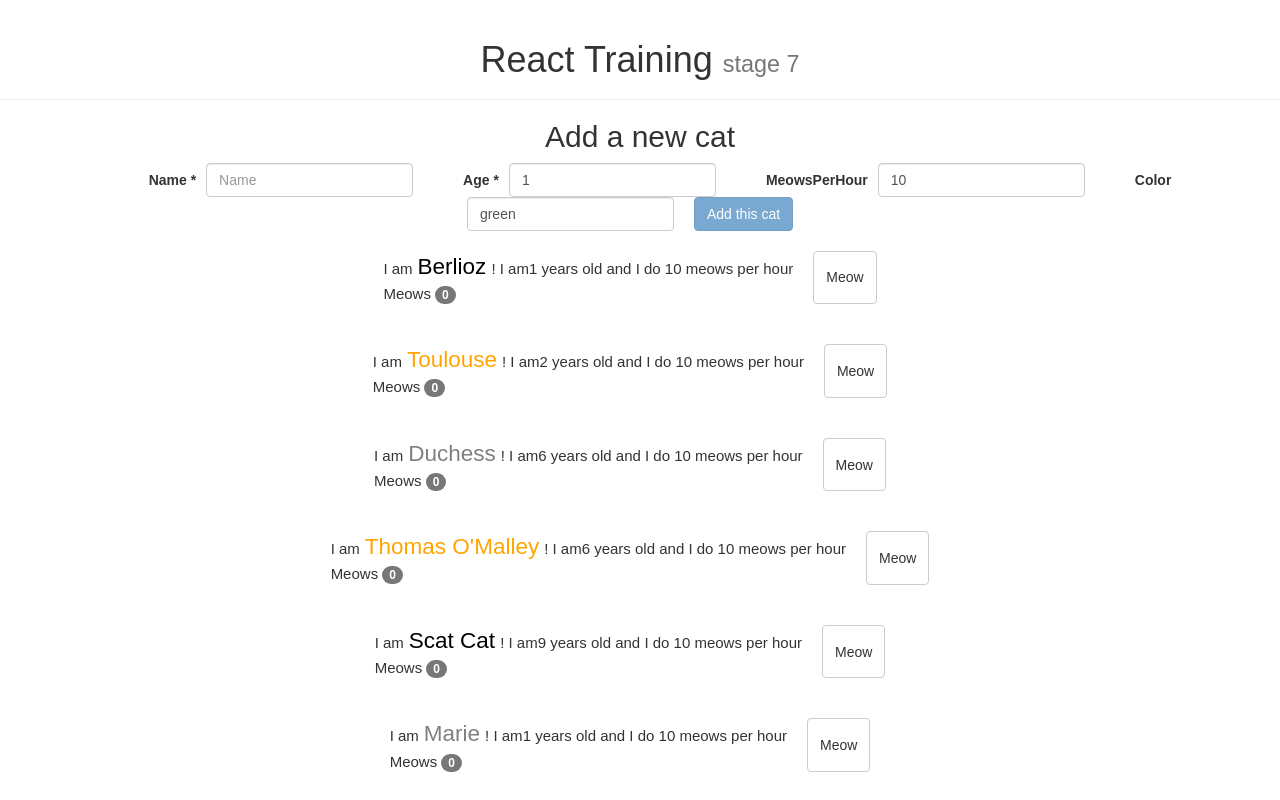
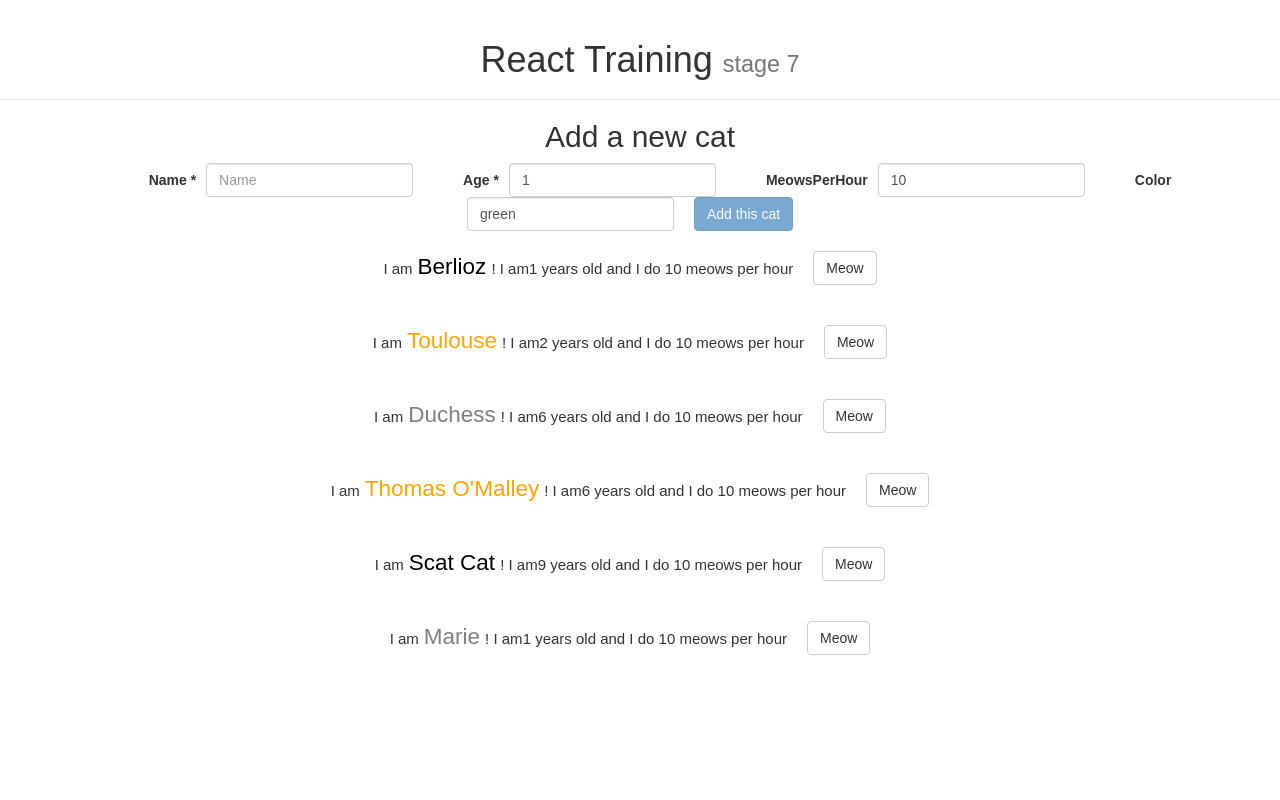
Before and after one commit to abenoit/react-training-exercices, a React (Create React App) app: page / in a window 1280 px wide. Built offline with nearby package versions, Linux system fonts and the light colour scheme.

Commit message:
Add instructions

```diff
--- a/src/Cat/Cat.js
+++ b/src/Cat/Cat.js
@@ -15,23 +15,17 @@ const defaultProps = {
   color: 'deeppink'
 };
 
+// TODO : transform Cat into a functional component
+// TODO : check Cat.test.js (run tests)
 class Cat extends Component {
   constructor(props) {
     super(props);
 
     this.meow = this.meow.bind(this);
-
-    this.state = {
-      meows: 0
-    };
   }
 
   meow() {
-    if (this.state.meows < this.props.meowsPerHour) {
-      this.setState({ meows: this.state.meows + 1 });
-    } else {
-      alert(`${this.props.name} already meowed too much !`);
-    }
+    console.log('meow');
   }
 
   render() {
@@ -45,9 +39,6 @@ class Cat extends Component {
           ! I am
           {this.props.age} years old and I do {this.props.meowsPerHour} meows
           per hour
-          <div>
-            Meows <Badge>{this.state.meows}</Badge>
-          </div>
         </div>
         <Button onClick={this.meow}>Meow</Button>
       </div>
```
